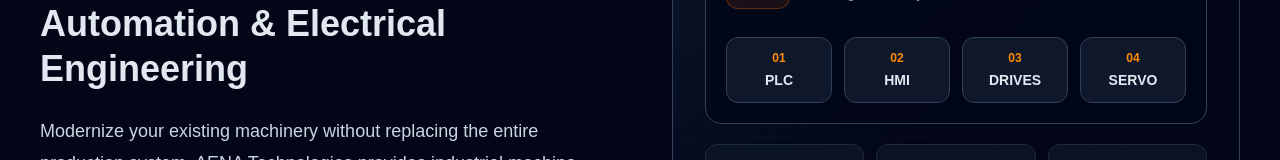
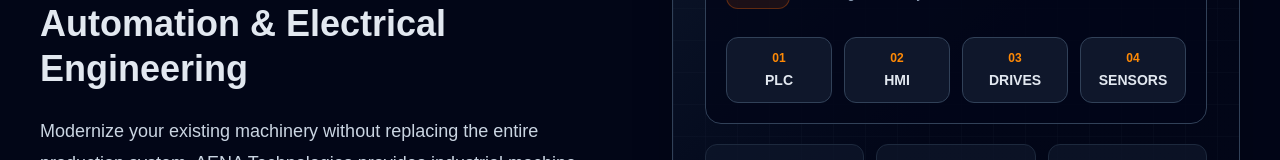
Before and after one commit to ilmaz0/aena-technologies, a Next.js app: page / in a window 1280 px wide. Shown: the part 451-611 px from the top of the page. Built offline with nearby package versions, Linux system fonts and the light colour scheme.

Commit message:
hero redesign

```diff
--- a/components/Home/Hero.tsx
+++ b/components/Home/Hero.tsx
@@ -28,7 +28,7 @@
     "Commissioning",
   ];
 
-  const processItems = ["PLC", "HMI", "DRIVES", "SERVO"];
+  const processItems = ["PLC", "HMI", "DRIVES", "SENSORS"];
 
   return (
     <section className="border-b border-slate-800 bg-[#020617]">
```
